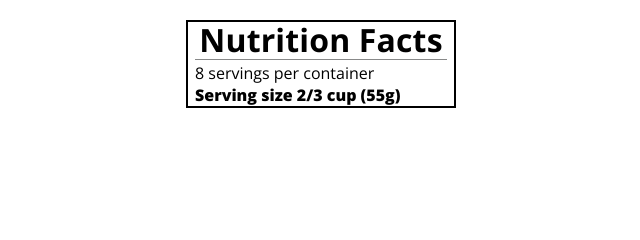
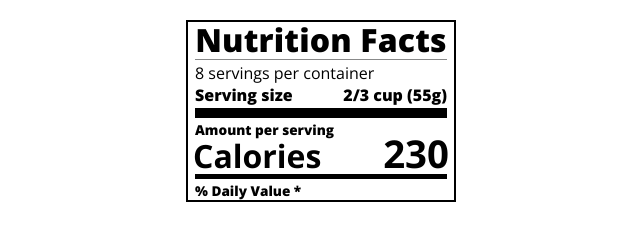
Before and after one commit to Nathnael-G/FCC-Responsive-web-designs, a plain HTML site: page Typography(Nutrition Label)/index.html in a window 1280 px wide. Shown: the whole page, without its empty margins (319-959 px from the left). Drawn offline with nearby package versions, Linux system fonts and the light colour scheme.

Commit message:
Modified but not finished

```diff
--- a/Typography(Nutrition Label)/index.html
+++ b/Typography(Nutrition Label)/index.html
@@ -10,10 +10,24 @@
 
 <body>
   <div class="label">
-    <h1>Nutrition Facts</h1>
-    <div class="divider"></div>
-    <p>8 servings per container</p>
-    <p class="bold">Serving size 2/3 cup (55g)</p>
+    <header>
+      <h1 class="bold">Nutrition Facts</h1>
+      <div class="divider"></div>
+      <p>8 servings per container</p>
+      <p class="bold">Serving size <span>2/3 cup (55g)</span></p>
+    </header>
+    <div class="divider large"></div>
+    <div class="calories-info">
+      <div class="left-container">
+        <h2 class="bold small-text">Amount per serving</h2>
+        <p>Calories</p>
+      </div>
+      <span>230</span>
+    </div>
+    <div class="divider medium"></div>
+    <div class="daily-value small-text">
+      <p class="bold right">% Daily Value *</p>
+    </div>
   </div>
 </body>
 </html>
--- a/Typography(Nutrition Label)/styles.css
+++ b/Typography(Nutrition Label)/styles.css
@@ -17,7 +17,7 @@ body {
   padding: 0 7px;
 }
 
-h1 {
+header h1 {
   text-align: center;
   margin: -4px 0;
   letter-spacing: 0.15px
@@ -25,6 +25,8 @@ h1 {
 
 p {
   margin: 0;
+  display: flex;
+  justify-content: space-between;
 }
 
 .divider {
@@ -35,3 +37,42 @@ p {
 .bold {
   font-weight: 800;
 }
+
+.large {
+  height: 10px;
+}
+
+.large, .medium {
+  background-color: black;
+  border: 0;
+}
+
+.medium {
+  height: 5px;
+}
+
+.small-text {
+  font-size: 0.85rem;
+}
+
+.calories-info {
+  display: flex;
+  justify-content: space-between;
+  align-items: flex-end;
+}
+
+.calories-info h2 {
+  margin: 0;
+}
+
+.left-container p {
+  margin: -5px -2px;
+  font-size: 2em;
+  font-weight: 700;
+}
+
+.calories-info span {
+  margin: -7px -2px;
+  font-size: 2.4em;
+  font-weight: 700;
+}
```
